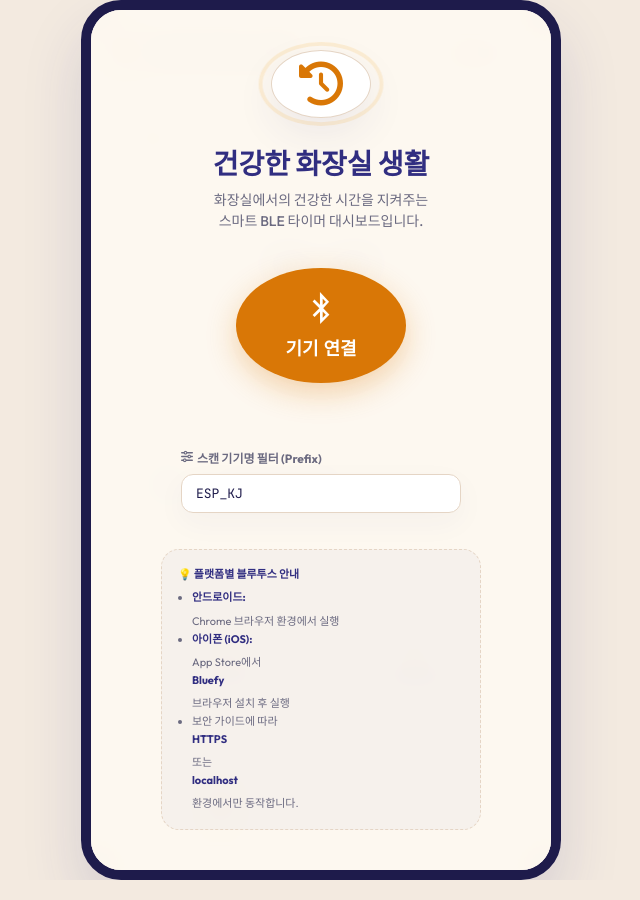
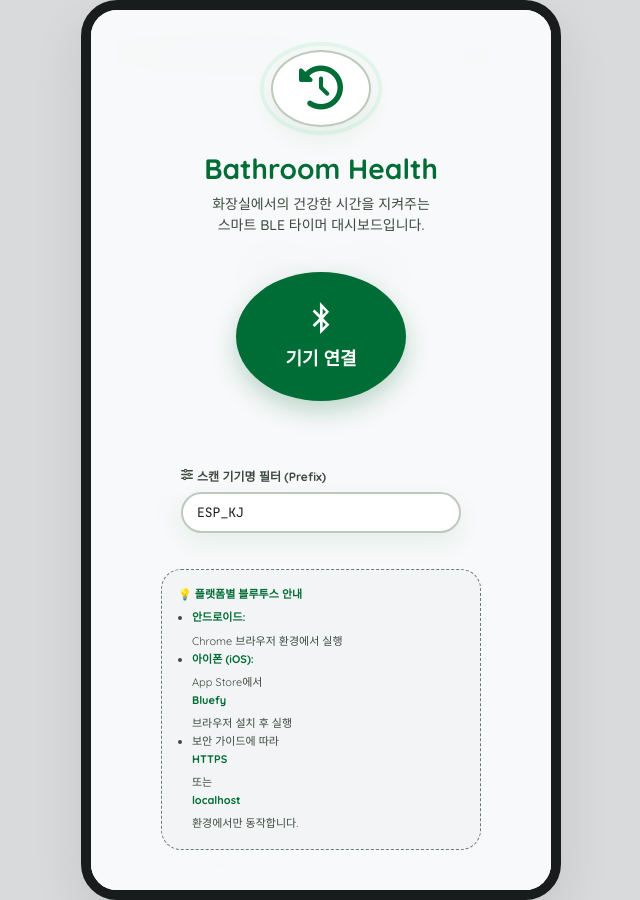
Before and after one commit to zzzxxx0759-eng/toilet-timer, a plain HTML site: page index.html in a window 1280 px wide. Shown: the whole page, without its empty margins (319-959 px from the left). Drawn offline with Linux system fonts and the light colour scheme.

Commit message:
수정 완료

```diff
--- a/index.html
+++ b/index.html
@@ -5,46 +5,51 @@
   <meta name="viewport" content="width=device-width, initial-scale=1.0, maximum-scale=1.0, user-scalable=no">
   <title>건강한 화장실 생활 대시보드</title>
 
-  <!-- Google Fonts: Outfit & JetBrains Mono -->
+  <!-- Google Fonts: Quicksand (Stitch Spec) & JetBrains Mono -->
   <link rel="preconnect" href="https://fonts.googleapis.com">
   <link rel="preconnect" href="https://fonts.gstatic.com" crossorigin>
-  <link href="https://fonts.googleapis.com/css2?family=JetBrains+Mono:wght@400;500;700&family=Outfit:wght@300;400;500;600;700;800&display=swap" rel="stylesheet">
+  <link href="https://fonts.googleapis.com/css2?family=JetBrains+Mono:wght@400;500;700&family=Quicksand:wght@400;500;600;700&display=swap" rel="stylesheet">
 
   <!-- Font Awesome Icons -->
   <link rel="stylesheet" href="https://cdnjs.cloudflare.com/ajax/libs/font-awesome/6.4.0/css/all.min.css">
 
   <style>
     :root {
-      /* Sunset Amber & Indigo Palette */
-      --bg-color: #fdf8f0;             /* Warm Amber Light Background */
+      /* Stitch Design System - Bathroom Health Timer Palette */
+      --bg-color: #f8f9fa;             /* Flat Neutral Background */
       --surface: #ffffff;
-      --surface-dim: #f3eae0;
+      --surface-dim: #d9dadb;
+      --surface-container: #edeeef;
+      --surface-container-low: #f3f4f5;
 
-      --primary: #d97706;              /* Amber */
-      --primary-light: #f59e0b;
-      --primary-dark: #b45309;
-      --primary-glow: rgba(217, 119, 6, 0.15);
+      --primary: #006d36;              /* Fresh Green */
+      --primary-container: #4ade80;
+      --on-primary-container: #005e2d;
 
-      --indigo: #312e81;               /* Dark Indigo */
-      --indigo-light: #4338ca;
+      --secondary: #735c00;            /* Warning Yellow */
+      --secondary-container: #fed01b;
 
-      --text-main: #1e1b4b;            /* Deep Indigo for text */
-      --text-muted: #6b6a80;
+      --tertiary: #a83639;             /* Alert Red */
+      --tertiary-container: #ffb0ad;
 
-      --outline: #e5d5c5;
+      --text-main: #191c1d;
+      --text-muted: #3d4a3e;
+      --outline: #6d7b6d;
+      --outline-variant: #bccabb;
 
       /* Status Colors */
       --color-off: #cbd5e1;
-      --color-green: #10b981;
-      --color-yellow: #f59e0b;
-      --color-red: #ef4444;
+      --color-green: #4ade80;
+      --color-yellow: #fed01b;
+      --color-red: #a83639;
 
-      /* Shadows */
-      --shadow-soft: 0 10px 30px rgba(49, 46, 129, 0.04);
-      --shadow-medium: 0 16px 40px rgba(49, 46, 129, 0.08);
-      --shadow-glow: 0 0 25px rgba(217, 119, 6, 0.3);
+      /* Soft Ambient Shadows tinted with primary colors */
+      --shadow-ambient: 0 10px 25px rgba(0, 109, 54, 0.08);
+      --shadow-glow-green: 0 0 25px rgba(74, 222, 128, 0.4);
+      --shadow-glow-yellow: 0 0 25px rgba(254, 208, 27, 0.4);
+      --shadow-glow-red: 0 0 25px rgba(168, 54, 57, 0.4);
 
-      --font-ui: 'Outfit', sans-serif;
+      --font-ui: 'Quicksand', sans-serif;
       --font-mono: 'JetBrains Mono', monospace;
     }
 
@@ -66,7 +71,7 @@
       transition: background-color 0.3s ease;
     }
 
-    /* Mobile Container Frame */
+    /* Mobile Container Frame - Soft Minimalist */
     .app-container {
       width: 100%;
       max-width: 480px;
@@ -76,14 +81,14 @@
       flex-direction: column;
       position: relative;
       overflow: hidden;
-      box-shadow: 0 30px 60px rgba(49, 46, 129, 0.15);
-      border: 1px solid var(--outline);
+      box-shadow: 0 20px 50px rgba(25, 28, 29, 0.1);
+      border: 1px solid var(--outline-variant);
     }
 
     @media (min-width: 481px) {
       .app-container {
-        height: 880px;
-        border-radius: 40px;
+        height: 900px;
+        border-radius: 36px;
         border: 10px solid var(--text-main);
       }
     }
@@ -95,32 +100,32 @@
       justify-content: space-between;
       align-items: center;
       z-index: 10;
-      background-color: rgba(253, 248, 240, 0.8);
-      backdrop-filter: blur(10px);
-      border-bottom: 1px solid rgba(217, 119, 6, 0.08);
+      background-color: rgba(248, 249, 250, 0.85);
+      backdrop-filter: blur(12px);
+      border-bottom: 1px solid rgba(0, 109, 54, 0.08);
     }
 
     .brand-title {
       font-size: 20px;
-      font-weight: 800;
-      color: var(--indigo);
+      font-weight: 700;
+      color: var(--primary);
       display: flex;
       align-items: center;
       gap: 8px;
     }
 
     .brand-title i {
-      color: var(--primary);
+      color: var(--primary-container);
     }
 
     .status-badge {
-      padding: 8px 16px;
-      border-radius: 24px;
+      padding: 8px 18px;
+      border-radius: 999px; /* Pill Shape */
       font-size: 12px;
       font-weight: 700;
       background: var(--surface);
-      border: 1px solid var(--outline);
-      box-shadow: var(--shadow-soft);
+      border: 2px solid var(--outline-variant);
+      box-shadow: var(--shadow-ambient);
       display: flex;
       align-items: center;
       gap: 6px;
@@ -130,39 +135,36 @@
     }
 
     .status-badge:hover {
-      border-color: var(--primary-light);
-      box-shadow: var(--shadow-medium);
+      border-color: var(--primary);
     }
 
     .status-dot {
       width: 8px;
       height: 8px;
       border-radius: 50%;
-      background-color: var(--color-red);
-      box-shadow: 0 0 8px var(--color-red);
+      background-color: var(--tertiary);
       transition: all 0.3s ease;
     }
 
     .status-badge.connected {
-      background-color: #ecfdf5;
-      color: var(--color-green);
-      border-color: rgba(16, 185, 129, 0.2);
+      background-color: var(--surface-container-low);
+      color: var(--primary);
+      border-color: var(--primary-container);
     }
 
     .status-badge.connected .status-dot {
-      background-color: var(--color-green);
-      box-shadow: 0 0 8px var(--color-green);
+      background-color: var(--primary-container);
+      box-shadow: 0 0 8px var(--primary-container);
     }
 
     .status-badge.connecting {
-      background-color: #fef3c7;
-      color: var(--primary-dark);
-      border-color: rgba(217, 119, 6, 0.2);
+      background-color: var(--surface-container);
+      color: var(--secondary);
+      border-color: var(--secondary-container);
     }
 
     .status-badge.connecting .status-dot {
-      background-color: var(--primary);
-      box-shadow: 0 0 8px var(--primary);
+      background-color: var(--secondary-container);
       animation: pulse 1s infinite alternate;
     }
 
@@ -181,28 +183,27 @@
       gap: 20px;
     }
 
-    /* UI Premium Cards */
+    /* Cards - Soft Rounded Containers */
     .dashboard-card {
       background: var(--surface);
-      border-radius: 28px;
+      border-radius: 24px; /* 1.5rem spec */
       padding: 24px;
-      border: 1px solid rgba(217, 119, 6, 0.08);
-      box-shadow: var(--shadow-soft);
+      border: 2px solid var(--surface-container);
+      box-shadow: var(--shadow-ambient);
       transition: all 0.3s cubic-bezier(0.4, 0, 0.2, 1);
     }
 
     .dashboard-card:hover {
       transform: translateY(-2px);
-      box-shadow: var(--shadow-medium);
     }
 
     .card-title {
-      font-size: 15px;
+      font-size: 13px;
       font-weight: 700;
       color: var(--text-muted);
-      margin-bottom: 16px;
+      margin-bottom: 18px;
       text-transform: uppercase;
-      letter-spacing: 0.8px;
+      letter-spacing: 0.05em;
       display: flex;
       align-items: center;
       gap: 6px;
@@ -212,7 +213,7 @@
       color: var(--primary);
     }
 
-    /* Radial Timer Circular Gauge */
+    /* Circular Timer (Stitch specifications) */
     .timer-gauge-container {
       display: flex;
       flex-direction: column;
@@ -222,26 +223,26 @@
 
     .timer-ring-outer {
       position: relative;
-      width: 200px;
-      height: 200px;
+      width: 220px;
+      height: 220px;
       border-radius: 50%;
       background: var(--bg-color);
-      border: 1px solid var(--outline);
+      border: 1px solid var(--outline-variant);
       display: flex;
       justify-content: center;
       align-items: center;
-      box-shadow: inset 0 4px 10px rgba(49, 46, 129, 0.03);
+      box-shadow: inset 0 6px 12px rgba(25, 28, 29, 0.04);
     }
 
     .timer-ring-outer::after {
       content: '';
       position: absolute;
-      width: 160px;
-      height: 160px;
+      width: 180px;
+      height: 180px;
       border-radius: 50%;
       background: var(--surface);
-      border: 1px solid var(--outline);
-      box-shadow: var(--shadow-soft);
+      border: 1px solid var(--outline-variant);
+      box-shadow: var(--shadow-ambient);
     }
 
     .timer-progress {
@@ -250,8 +251,8 @@
       height: 100%;
       border-radius: 50%;
       background: conic-gradient(var(--timer-color, var(--primary)) var(--timer-angle, 0deg), transparent var(--timer-angle, 0deg));
-      mask: radial-gradient(transparent 79px, #000 80px);
-      -webkit-mask: radial-gradient(transparent 79px, #000 80px);
+      mask: radial-gradient(transparent 89px, #000 90px);
+      -webkit-mask: radial-gradient(transparent 89px, #000 90px);
       z-index: 1;
       transform: rotate(-90deg);
       transition: background 0.5s ease, transform 0.1s linear;
@@ -267,10 +268,10 @@
 
     .timer-time-display {
       font-family: var(--font-mono);
-      font-size: 38px;
+      font-size: 52px; /* Large Legible Spec */
       font-weight: 700;
       color: var(--text-main);
-      letter-spacing: -1px;
+      letter-spacing: -2px;
     }
 
     .timer-status-text {
@@ -278,7 +279,7 @@
       font-size: 13px;
       font-weight: 700;
       color: var(--text-muted);
-      letter-spacing: 0.5px;
+      letter-spacing: 0.05em;
     }
 
     /* LED Status Card */
@@ -286,7 +287,6 @@
       display: flex;
       align-items: center;
       justify-content: space-between;
-      background: var(--surface);
     }
 
     .led-info {
@@ -296,45 +296,44 @@
     }
 
     .led-bulb-wrapper {
-      width: 56px;
-      height: 56px;
-      border-radius: 50%;
-      background: #e2e8f0;
+      width: 60px;
+      height: 60px;
+      border-radius: 50%; /* Perfect Circle Spec */
+      background: var(--surface-container);
       display: flex;
       justify-content: center;
       align-items: center;
-      font-size: 24px;
-      color: #94a3b8;
+      font-size: 26px;
+      color: var(--outline);
       transition: all 0.4s ease;
-      box-shadow: inset 0 2px 5px rgba(0,0,0,0.05);
-      border: 1px solid var(--outline);
+      border: 2px solid var(--outline-variant);
     }
 
     .led-bulb-wrapper.active-green {
-      background: #ecfdf5;
+      background: #e6f7ed;
       color: var(--color-green);
-      box-shadow: 0 0 20px rgba(16, 185, 129, 0.4);
-      border-color: rgba(16, 185, 129, 0.3);
+      box-shadow: var(--shadow-glow-green);
+      border-color: var(--primary-container);
     }
 
     .led-bulb-wrapper.active-yellow {
       background: #fffbeb;
       color: var(--color-yellow);
-      box-shadow: 0 0 20px rgba(245, 158, 11, 0.4);
-      border-color: rgba(245, 158, 11, 0.3);
+      box-shadow: var(--shadow-glow-yellow);
+      border-color: var(--secondary-container);
     }
 
     .led-bulb-wrapper.active-red {
-      background: #fef2f2;
+      background: #fdf2f2;
       color: var(--color-red);
-      box-shadow: 0 0 25px rgba(239, 68, 68, 0.5);
-      border-color: rgba(239, 68, 68, 0.3);
-      animation: flash-red 1s infinite alternate;
+      box-shadow: var(--shadow-glow-red);
+      border-color: var(--tertiary-container);
+      animation: flash-red 0.8s infinite alternate;
     }
 
     @keyframes flash-red {
-      from { box-shadow: 0 0 10px rgba(239, 68, 68, 0.3); }
-      to { box-shadow: 0 0 25px rgba(239, 68, 68, 0.7); }
+      from { opacity: 0.7; }
+      to { opacity: 1; }
     }
 
     .led-details {
@@ -344,7 +343,7 @@
 
     .led-name {
       font-weight: 700;
-      font-size: 16px;
+      font-size: 15px;
       color: var(--text-main);
     }
 
@@ -354,7 +353,7 @@
       margin-top: 2px;
     }
 
-    /* Actions Panel Button Grid */
+    /* Pill-Shaped Active Buttons (Squishy Interaction) */
     .actions-grid {
       display: grid;
       grid-template-columns: 1fr 1fr;
@@ -362,42 +361,43 @@
     }
 
     .btn-action {
-      border: 1px solid var(--outline);
+      border: 2px solid var(--outline-variant);
       background: var(--surface);
       padding: 16px;
-      border-radius: 20px;
-      font-size: 14px;
+      border-radius: 999px; /* Absolute Pill Shape Spec */
+      font-size: 13px;
       font-weight: 700;
       color: var(--text-main);
       cursor: pointer;
       display: flex;
       flex-direction: column;
       align-items: center;
-      gap: 8px;
-      box-shadow: var(--shadow-soft);
-      transition: all 0.2s ease;
+      gap: 6px;
+      box-shadow: var(--shadow-ambient);
+      transition: all 0.2s cubic-bezier(0.4, 0, 0.2, 1);
       font-family: var(--font-ui);
+      position: relative;
+      top: 0;
     }
 
     .btn-action:hover {
-      border-color: var(--primary-light);
-      background: var(--bg-color);
-      transform: translateY(-1px);
+      border-color: var(--primary);
+      background: var(--surface-container-low);
     }
 
     .btn-action:active {
-      transform: scale(0.97);
-      background: var(--surface-dim);
+      top: 2px; /* Physical Click Simulation */
       box-shadow: none;
+      background: var(--surface-container);
     }
 
     .btn-action i {
-      font-size: 20px;
+      font-size: 18px;
       color: var(--primary);
     }
 
     .btn-action.btn-danger-action {
-      border-color: rgba(239, 68, 68, 0.15);
+      border-color: var(--tertiary-container);
     }
     .btn-action.btn-danger-action i {
       color: var(--color-red);
@@ -407,12 +407,12 @@
     .terminal-container {
       display: flex;
       flex-direction: column;
-      height: 250px;
-      background: var(--text-main); /* Dark Indigo */
+      height: 240px;
+      background: var(--text-main);
       border-radius: 24px;
       padding: 16px;
-      border: 1px solid rgba(255,255,255,0.05);
-      box-shadow: var(--shadow-medium);
+      border: 2px solid var(--outline-variant);
+      box-shadow: var(--shadow-ambient);
     }
 
     .terminal-header {
@@ -421,11 +421,10 @@
       align-items: center;
       font-size: 11px;
       font-weight: 700;
-      color: rgba(255,255,255,0.4);
+      color: rgba(255, 255, 255, 0.4);
       margin-bottom: 12px;
-      border-bottom: 1px solid rgba(255,255,255,0.1);
+      border-bottom: 1px solid rgba(255, 255, 255, 0.1);
       padding-bottom: 8px;
-      letter-spacing: 0.5px;
     }
 
     .terminal-log {
@@ -445,7 +444,7 @@
     }
 
     .log-time {
-      color: rgba(255,255,255,0.3);
+      color: rgba(255, 255, 255, 0.3);
       font-size: 9px;
       margin-right: 6px;
     }
@@ -455,22 +454,22 @@
       margin-right: 4px;
     }
 
-    .log-direction.tx { color: var(--primary-light); }
-    .log-direction.rx { color: var(--color-green); }
-    .log-direction.sys { color: #818cf8; }
+    .log-direction.tx { color: var(--primary-container); }
+    .log-direction.rx { color: var(--color-yellow); }
+    .log-direction.sys { color: #6dfe9c; }
 
     .log-msg {
-      color: #e0e7ff;
+      color: #f8f9fa;
     }
 
-    /* Navigation Bottom Tab Bar */
+    /* Glassmorphism Navigation Bottom Tab Bar */
     .tab-bar-container {
       position: absolute;
       bottom: 0;
       left: 0;
       right: 0;
       padding: 16px 24px 24px;
-      background: linear-gradient(to top, var(--bg-color) 85%, transparent);
+      background: linear-gradient(to top, var(--bg-color) 80%, transparent);
       z-index: 10;
     }
 
@@ -478,13 +477,13 @@
       display: flex;
       justify-content: space-around;
       align-items: center;
-      background: rgba(255, 255, 255, 0.9);
-      backdrop-filter: blur(12px);
-      -webkit-backdrop-filter: blur(12px);
-      border-radius: 24px;
+      background: rgba(255, 255, 255, 0.8);
+      backdrop-filter: blur(16px);
+      -webkit-backdrop-filter: blur(16px);
+      border-radius: 999px; /* Pill Shape */
       padding: 6px;
-      box-shadow: var(--shadow-medium);
-      border: 1px solid var(--outline);
+      box-shadow: var(--shadow-ambient);
+      border: 2px solid var(--outline-variant);
     }
 
     .tab-item {
@@ -496,7 +495,7 @@
       align-items: center;
       gap: 4px;
       padding: 12px 24px;
-      border-radius: 18px;
+      border-radius: 999px; /* Pill shape */
       cursor: pointer;
       color: var(--text-muted);
       transition: all 0.3s cubic-bezier(0.4, 0, 0.2, 1);
@@ -505,7 +504,6 @@
 
     .tab-item i {
       font-size: 18px;
-      transition: transform 0.3s ease;
     }
 
     .tab-item span {
@@ -515,11 +513,11 @@
 
     .tab-item.active {
       color: var(--primary);
-      background: var(--bg-color);
+      background: var(--surface-container-low);
     }
 
     .tab-item.active i {
-      transform: translateY(-2px);
+      transform: translateY(-1px);
     }
 
     /* Setup Connection Overlay screen */
@@ -529,9 +527,9 @@
       left: 0;
       right: 0;
       bottom: 0;
-      background: rgba(253, 248, 240, 0.96);
-      backdrop-filter: blur(16px);
-      -webkit-backdrop-filter: blur(16px);
+      background: rgba(248, 249, 250, 0.96);
+      backdrop-filter: blur(20px);
+      -webkit-backdrop-filter: blur(20px);
       z-index: 100;
       display: flex;
       flex-direction: column;
@@ -547,8 +545,8 @@
       height: 100px;
       border-radius: 50%;
       background: var(--surface);
-      border: 1px solid var(--outline);
-      box-shadow: var(--shadow-medium);
+      border: 2px solid var(--outline-variant);
+      box-shadow: var(--shadow-ambient);
       display: flex;
       justify-content: center;
       align-items: center;
@@ -563,7 +561,7 @@
       width: 100%;
       height: 100%;
       border-radius: 50%;
-      border: 3px solid var(--primary-light);
+      border: 3px solid var(--primary-container);
       opacity: 0.15;
       animation: ripple 2s infinite ease-out;
     }
@@ -575,8 +573,8 @@
 
     .overlay-title {
       font-size: 28px;
-      font-weight: 800;
-      color: var(--indigo);
+      font-weight: 700;
+      color: var(--primary);
       margin-bottom: 8px;
     }
 
@@ -593,7 +591,7 @@
       height: 170px;
       border-radius: 50%;
       font-size: 18px;
-      font-weight: 800;
+      font-weight: 700;
       color: #ffffff;
       background: var(--primary);
       display: flex;
@@ -601,16 +599,23 @@
       justify-content: center;
       align-items: center;
       gap: 10px;
-      box-shadow: 0 10px 30px rgba(217, 119, 6, 0.3);
+      box-shadow: 0 10px 25px rgba(0, 109, 54, 0.25);
       border: none;
       cursor: pointer;
-      transition: all 0.3s ease;
+      transition: all 0.3s cubic-bezier(0.4, 0, 0.2, 1);
+      position: relative;
+      top: 0;
     }
 
     .connect-btn:hover {
-      background: var(--primary-light);
-      box-shadow: 0 12px 35px rgba(217, 119, 6, 0.4);
+      background: #005429;
+      box-shadow: 0 12px 30px rgba(0, 109, 54, 0.35);
       transform: scale(1.02);
+    }
+
+    .connect-btn:active {
+      top: 3px;
+      box-shadow: none;
     }
 
     .connect-btn i {
@@ -618,7 +623,7 @@
     }
 
     #overlay-error-msg {
-      color: var(--color-red);
+      color: var(--tertiary);
       font-size: 12px;
       margin-top: 20px;
       font-weight: 700;
@@ -650,27 +655,26 @@
 
     .setting-input {
       width: 100%;
-      border: 1px solid var(--outline);
+      border: 2px solid var(--outline-variant);
       outline: none;
       padding: 10px 14px;
-      border-radius: 12px;
+      border-radius: 999px; /* Pill Shape */
       font-family: var(--font-mono);
       font-size: 13px;
       background: var(--surface);
       color: var(--text-main);
-      box-shadow: var(--shadow-soft);
+      box-shadow: var(--shadow-ambient);
     }
 
     .setting-input:focus {
       border-color: var(--primary);
     }
 
-    /* Info guide at bottom of overlay */
     .compat-guide {
       margin-top: 36px;
-      background: rgba(49, 46, 129, 0.03);
+      background: var(--surface-container-low);
       padding: 16px;
-      border-radius: 18px;
+      border-radius: 20px;
       width: 100%;
       max-width: 320px;
       font-size: 11px;
@@ -680,7 +684,7 @@
     }
     .compat-guide strong {
       display: block;
-      color: var(--indigo);
+      color: var(--primary);
       margin-bottom: 6px;
     }
     .compat-guide ul {
@@ -698,7 +702,7 @@
         <div class="overlay-logo-ring"></div>
         <i class="fa-solid fa-clock-rotate-left"></i>
       </div>
-      <h1 class="overlay-title">건강한 화장실 생활</h1>
+      <h1 class="overlay-title">Bathroom Health</h1>
       <p class="overlay-desc">화장실에서의 건강한 시간을 지켜주는<br>스마트 BLE 타이머 대시보드입니다.</p>
 
       <button class="connect-btn" id="btn-overlay-connect">
@@ -739,7 +743,7 @@
     <!-- Main Content Area -->
     <div class="content-area">
 
-      <!-- TAB 1: TIMER & LIGHTS (Active by default) -->
+      <!-- TAB 1: TIMER & LIGHTS -->
       <div class="tab-content" id="tab-timer" style="display: flex; flex-direction: column; gap: 20px;">
 
         <!-- Timer Monitor Card -->
@@ -799,7 +803,7 @@
         <div class="terminal-container">
           <div class="terminal-header">
             <span>COMMUNICATION TERMINAL</span>
-            <span id="btn-clear-logs" style="cursor:pointer; color: var(--primary-light);"><i class="fa-solid fa-trash-can"></i> 비우기</span>
+            <span id="btn-clear-logs" style="cursor:pointer; color: var(--primary-container);"><i class="fa-solid fa-trash-can"></i> 비우기</span>
           </div>
           <div class="terminal-log" id="terminal-log">
             <div class="log-item">
@@ -1059,14 +1063,14 @@
     }
 
     function pulseTimerDisplay() {
-      timerTime.style.transform = 'scale(1.2)';
+      timerTime.style.transform = 'scale(1.15)';
       timerTime.style.color = 'var(--color-red)';
       timerTime.style.transition = 'none';
       setTimeout(() => {
-        timerTime.style.transition = 'all 0.4s ease';
+        timerTime.style.transition = 'all 0.3s ease';
         timerTime.style.transform = 'scale(1)';
         timerTime.style.color = 'var(--text-main)';
-      }, 200);
+      }, 150);
     }
 
     // Terminal Logger
```
